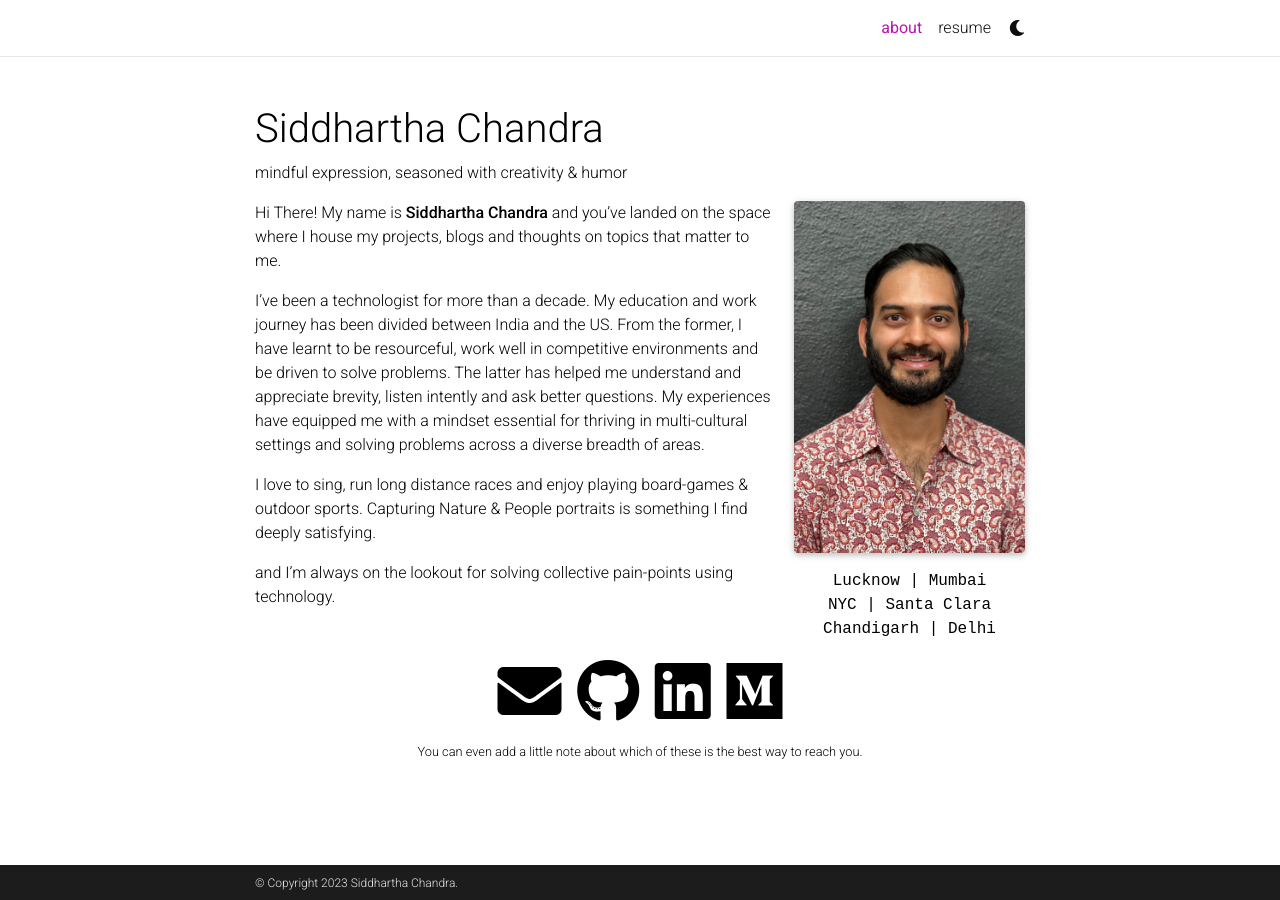
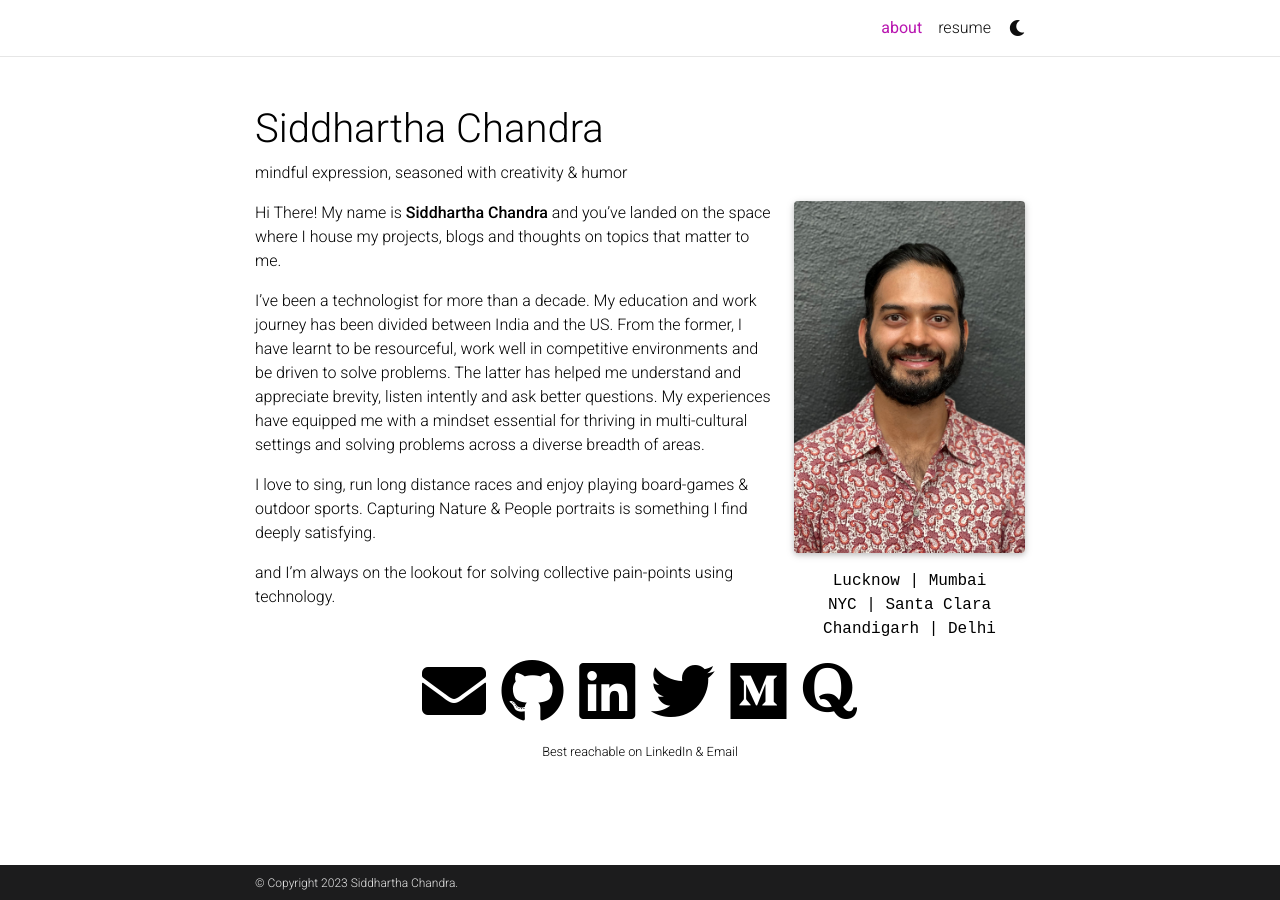
Before and after one commit to siddhartha-chandra/siddhartha-chandra.github.io, a Jekyll site: the page built from _pages/about.md, in a window 1280 px wide. Built offline with Jekyll 4.4.1, drawn with Linux system fonts in a browser that asks for light colours; comment, search, counter and statistics services are not loaded; a style sheet for code colours, icons or effects is not loaded; part of the change alters nothing that is shown.

```diff
--- a/_config.yml
+++ b/_config.yml
@@ -64,8 +64,7 @@ og_image: # The site-wide (default for all links) Open Graph preview image
 # -----------------------------------------------------------------------------
 
 github_username: siddhartha-chandra
-gitlab_username: # your GitLab user name
-twitter_username: # your Twitter handle
+twitter_username: nosiddin
 mastodon_username: # your mastodon instance+username in the format instance.tld/@username
 linkedin_username: chandrasiddhartha
 telegram_username: # your Telegram user name
@@ -74,7 +73,7 @@ semanticscholar_id: # your Semantic Scholar ID
 whatsapp_number: # your WhatsApp number (full phone number in international format. Omit any zeroes, brackets, or dashes when adding the phone number in international format.)
 orcid_id: # your ORCID ID
 medium_username: siddharthachandra
-quora_username: # your Quora username
+quora_username: Siddhartha-Chandra-1
 publons_id: # your ID on Publons
 osf_id: # your OSF ID
 research_gate_profile: # your profile on ResearchGate
@@ -96,7 +95,7 @@ youtube_id: # your youtube channel id (youtube.com/@<youtube_id>)
 discord_id: # your discord id (18-digit unique numerical identifier)
 
 contact_note: >
-  You can even add a little note about which of these is the best way to reach you.
+  Best reachable on LinkedIn & Email
 
 # -----------------------------------------------------------------------------
 # Analytics and search engine verification
```
